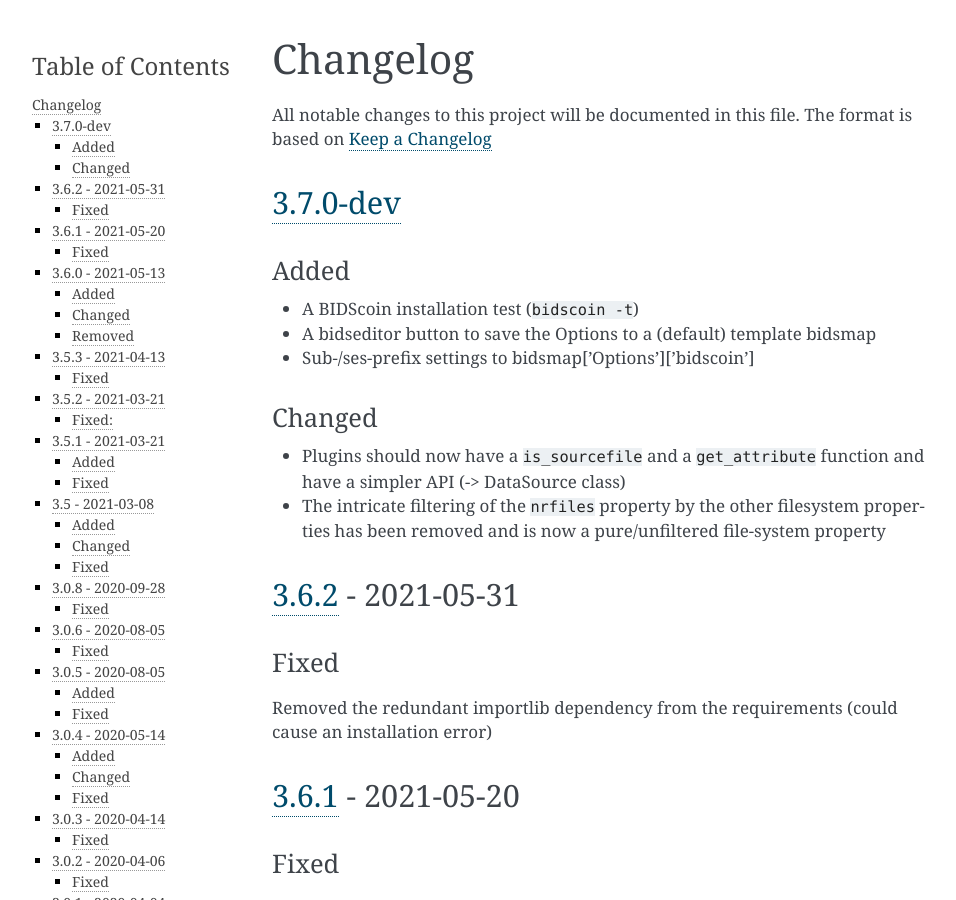
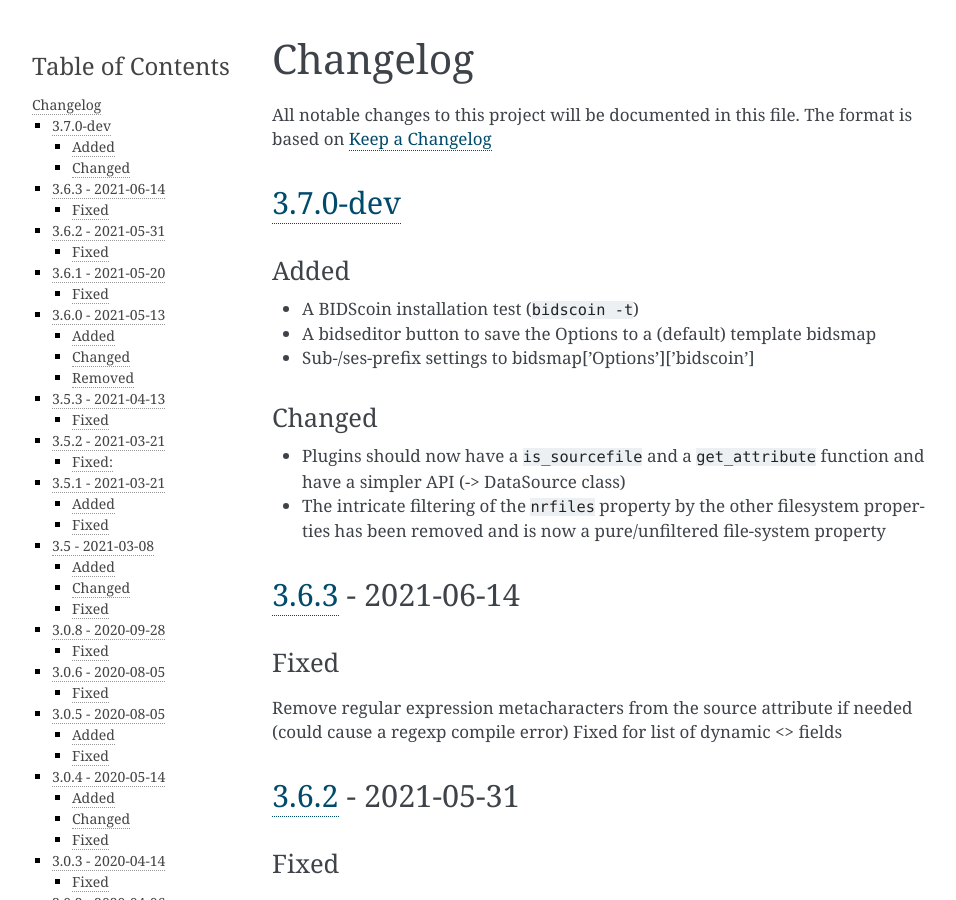
Before and after one commit to Donders-Institute/bidscoin, a Sphinx documentation site: the page built from docs/CHANGELOG.md, in a window 1280 px wide and 900 px high. Shown: the whole window, without its empty margins (148-1104 px from the left). Built offline with Sphinx 7.4.7, drawn with Linux system fonts in a browser that asks for light colours.

Commit message:
Bugfix for list of dynamic <<Intendended><For>> fields

```diff
--- a/docs/CHANGELOG.md
+++ b/docs/CHANGELOG.md
@@ -13,6 +13,11 @@
 - Plugins should now have a `is_sourcefile` and a `get_attribute` function and have a simpler API (-> DataSource class)
 - The intricate filtering of the `nrfiles` property by the other filesystem properties has been removed and is now a pure/unfiltered file-system property
 
+## [3.6.3] - 2021-06-14
+
+### Fixed
+Remove regular expression metacharacters from the source attribute if needed (could cause a regexp compile error)
+Fixed for list of dynamic <<Intendended><For>> fields
 ## [3.6.2] - 2021-05-31
 
 ### Fixed
@@ -252,6 +257,7 @@
 * Add support for non-imaging data
 
 [3.7.0-dev]: https://github.com/Donders-Institute/bidscoin/compare/3.6.1...HEAD
+[3.6.3]: https://github.com/Donders-Institute/bidscoin/compare/3.6.2...3.6.3
 [3.6.2]: https://github.com/Donders-Institute/bidscoin/compare/3.6.1...3.6.2
 [3.6.1]: https://github.com/Donders-Institute/bidscoin/compare/3.6.0...3.6.1
 [3.6.0]: https://github.com/Donders-Institute/bidscoin/compare/3.5.3...3.6.0
```
Also changed, not shown: 1 other file.
